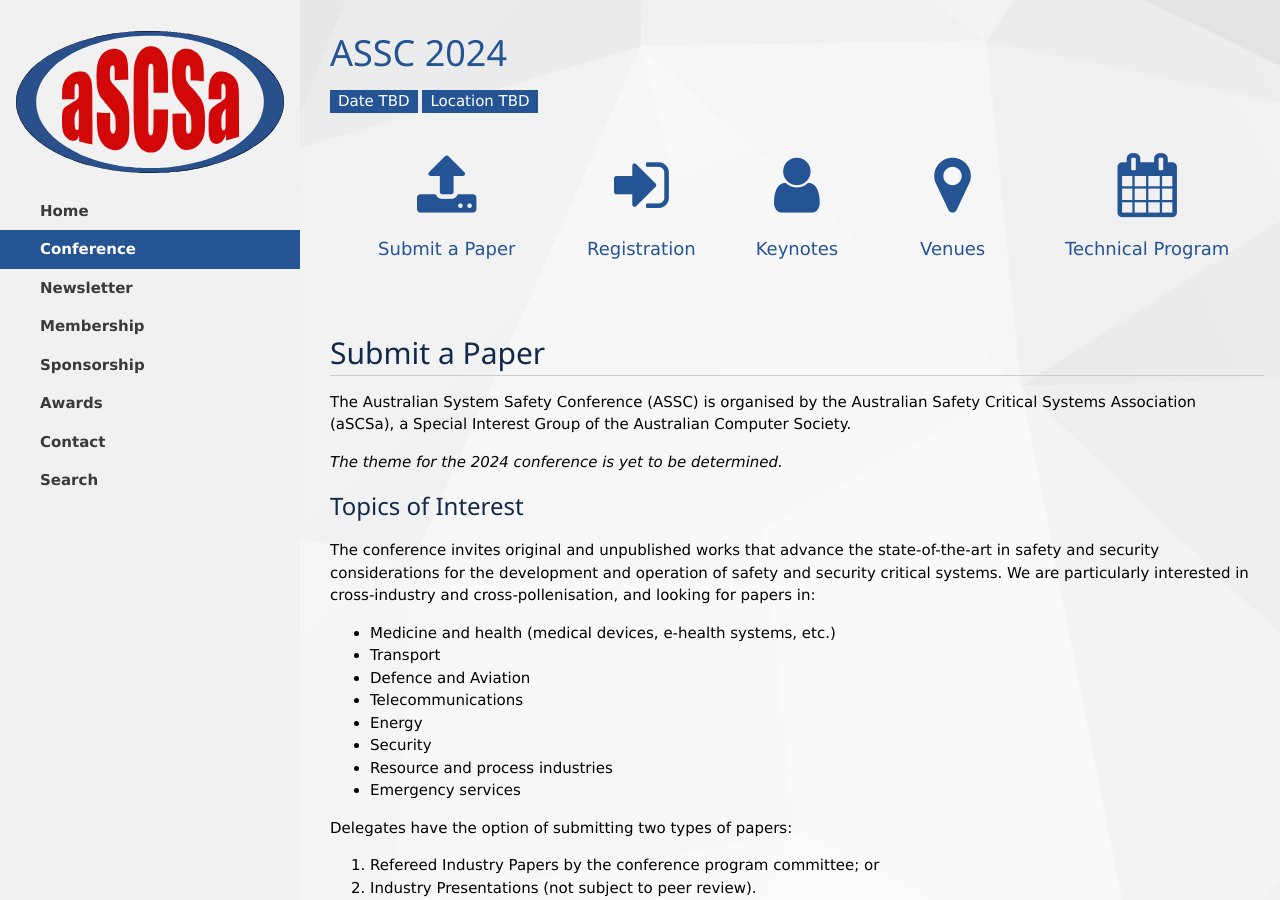
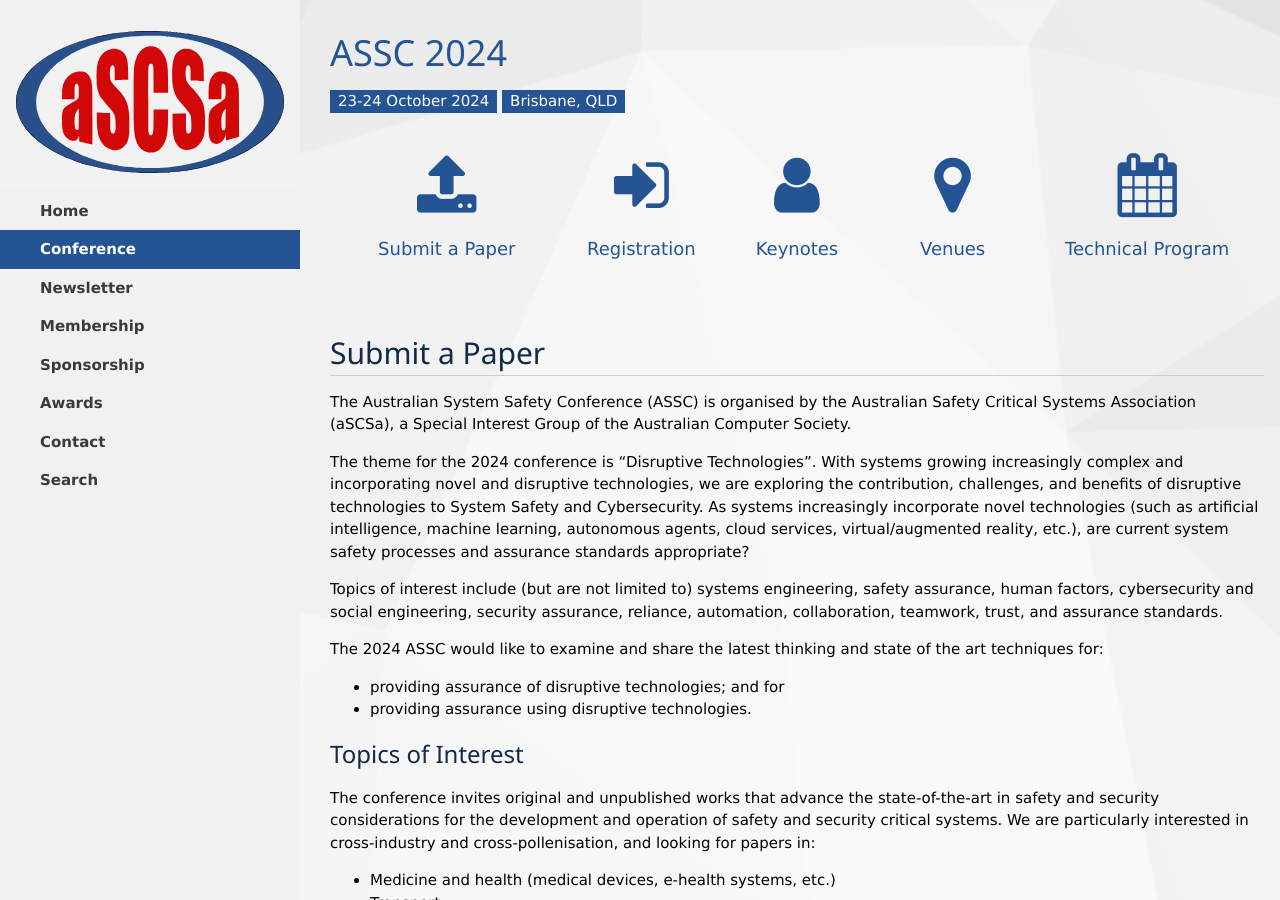
Before and after one commit to aus-safety-critical-systems-assoc/aus-safety-critical-systems-assoc.github.io, a Jekyll site: the page built from _conferences/2024.markdown, in a window 1280 px wide and 900 px high. Built offline with Jekyll 4.4.1, drawn with Linux system fonts in a browser that asks for light colours.

Commit message:
Started to populate ASSC 2024 page.

```diff
--- a/_conferences/2024.markdown
+++ b/_conferences/2024.markdown
@@ -1,18 +1,23 @@
 ---
 title: ASSC 2024
-date: 2024-01-01
-conference_date: Date TBD
-location: Location TBD
-theme: Theme TBD
-description: "Australian System Safety Conference 2024"
+date: 2024-10-23
+conference_date: 23-24 October 2024
+location: Brisbane, QLD
+theme: "Disruptive Technologies"
+description: "Australian System Safety Conference 2024 | Brisbane 2024 | Disruptive Technologies"
 ---
-
 
 ## Submit a Paper
 
 The Australian System Safety Conference (ASSC) is organised by the Australian Safety Critical Systems Association (aSCSa), a Special Interest Group of the Australian Computer Society.
 
-*The theme for the 2024 conference is yet to be determined.*
+The theme for the 2024 conference is “Disruptive Technologies”. With systems growing increasingly complex and incorporating novel and disruptive technologies, we are exploring the contribution, challenges, and benefits of disruptive technologies to System Safety and Cybersecurity. As systems increasingly incorporate novel technologies (such as artificial intelligence, machine learning, autonomous agents, cloud services, virtual/augmented reality, etc.), are current system safety processes and assurance standards appropriate?
+
+Topics of interest include (but are not limited to) systems engineering, safety assurance, human factors, cybersecurity and social engineering, security assurance, reliance, automation, collaboration, teamwork, trust, and assurance standards.
+
+The 2024 ASSC would like to examine and share the latest thinking and state of the art techniques for:
+- providing assurance of disruptive technologies; and for
+- providing assurance using disruptive technologies.
 
 ### Topics of Interest
 
@@ -35,7 +40,7 @@
 ### Submission
 - Abstracts should be approximately 250 words.
 - For delegates who optionally submit a full paper - papers should be no more than 10 pages.
-- A paper template is [available here](/assets/docs/conferences/2023/ASSC%202023%20Template.rtf).
+- A paper template is [available here](/assets/docs/conferences/2024/ASSC%202024%20Template.rtf).
 - Paper submissions can be emailed to [secretary@ascsa.org.au](mailto:secretary@ascsa.org.au).
 
 ### Important Dates
```
Also changed, not shown: 1 other file.
